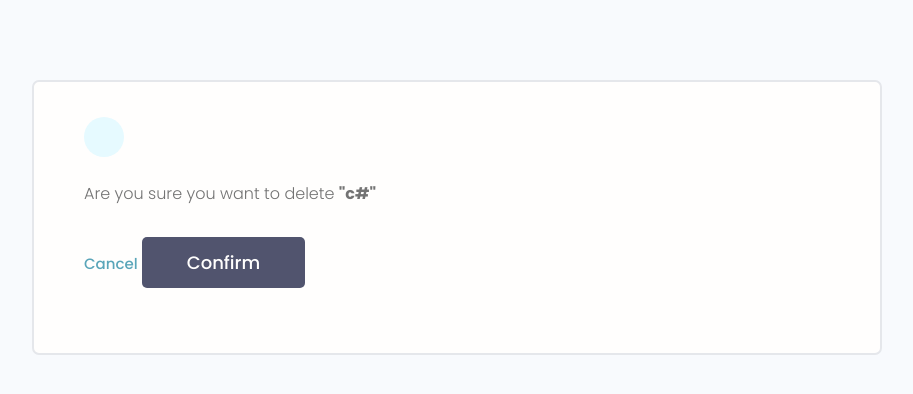
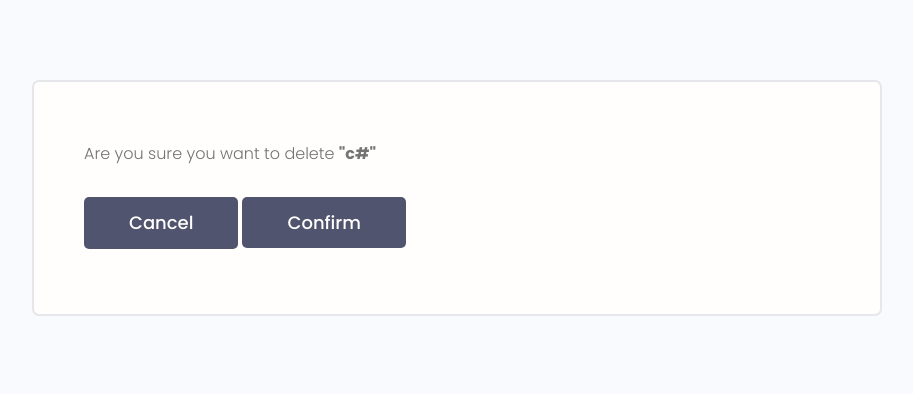
Before and after one commit to kaybrian/Django_Devsearch, a Django app: page /delete-skill/47a1f452-5b97-4615-bac6-a983070c8c7e in a window 1280 px wide. Shown: the part 77-471 px from the top of the page, without its empty margins (183-1096 px from the left). Run offline with Django 3.2, Linux system fonts and the light colour scheme; a user stored in the database is signed in; data comes from the database, SQL or seed files in the repository; some libraries are stand-ins or nearby versions.

Commit message:
user crud is working well

```diff
--- a/templates/deletetemplate.html
+++ b/templates/deletetemplate.html
@@ -2,13 +2,12 @@
 <main class="formPage my-xl">
     <div class="content-box">
         <div class="formWrapper">
-            <a class="backButton" href="{% url 'account' %}"><i class="im im-angle-left"></i></a>
             <br>
 
             <form class="form" method="POST" >
                 {% csrf_token %}
                 <p>Are you sure you want to delete <b>"{{ object }}"</b></p>
-                <a href="{% url 'account' %}">Cancel</a>
+                <a class="btn btn--sub btn--lg  my-md" href="{{ request.GET.next }}">Cancel</a>
                 <input class="btn btn--sub btn--lg  my-md" type="submit" value="Confirm" />
             </form>
         </div>
--- a/users/templates/users/account.html
+++ b/users/templates/users/account.html
@@ -64,7 +64,7 @@
               </td>
               <td class="settings__tableActions">
                 <a class="tag tag--pill tag--main settings__btn" href="{% url 'update-skill' skill.id %}"><i class="im im-edit"></i> Edit</a>
-                <a class="tag tag--pill tag--main settings__btn" href="{% url 'delete-skill' skill.id %}"><i class="im im-x-mark-circle-o"></i>
+                <a class="tag tag--pill tag--main settings__btn" href="{% url 'delete-skill' skill.id %}?next=/account"><i class="im im-x-mark-circle-o"></i>
                   Delete</a>
               </td>
             </tr>
@@ -90,7 +90,7 @@
               </td>
               <td class="settings__tableActions">
                 <a class="tag tag--pill tag--main settings__btn" href="{% url 'update-project' project.id %}"><i class="im im-edit"></i> Edit Project</a>
-                <a class="tag tag--pill tag--main settings__btn" href="{% url 'delete-project' project.id %}"><i class="im im-x-mark-circle-o"></i>
+                <a class="tag tag--pill tag--main settings__btn" href="{% url 'delete-project' project.id %}?next=/account"><i class="im im-x-mark-circle-o"></i>
                   Delete</a>
               </td>
             </tr>
```
